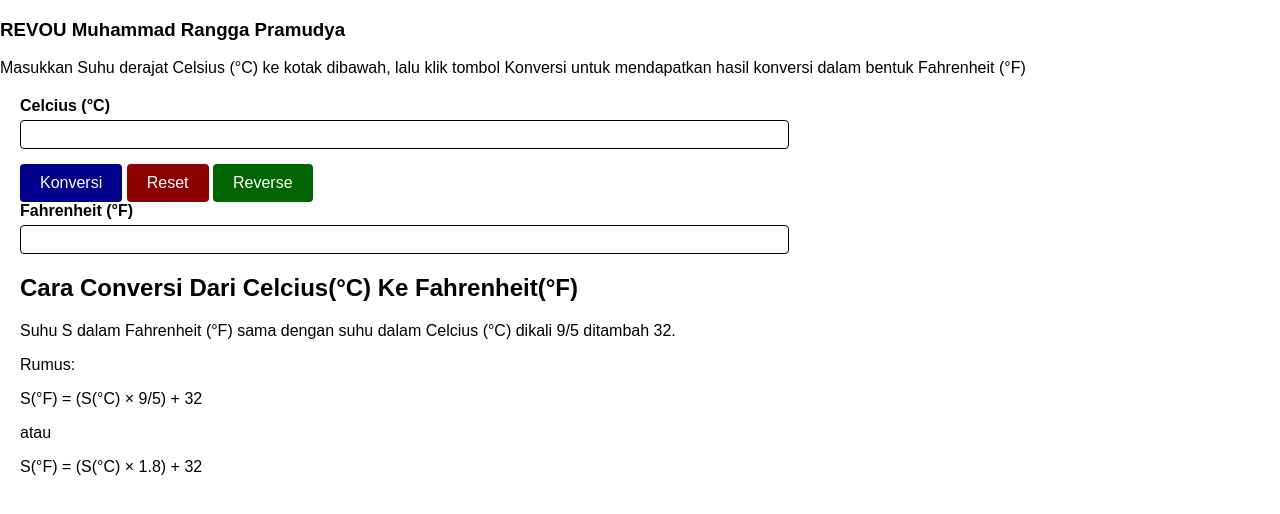
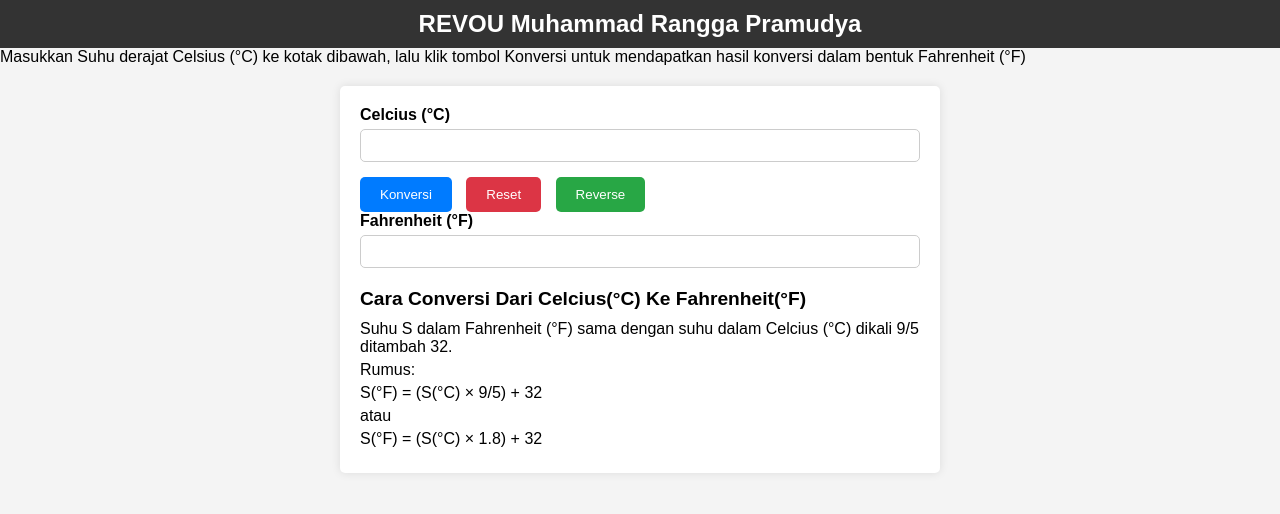
Before and after one commit to revou-fundamental-course/5-feb-24-rnggprmd, a plain HTML site: page index.html in a window 1280 px wide. Drawn offline with Linux system fonts and the light colour scheme.

Commit message:
add html

```diff
--- a/css/style.css
+++ b/css/style.css
@@ -1,86 +1,102 @@
+/* Reset default margin and padding */
+* {
+  margin: 0;
+  padding: 0;
+  box-sizing: border-box;
+}
+
+/* Body styles */
 body {
   font-family: Arial, sans-serif;
   margin: 0;
   padding: 0;
+  background-color: #f4f4f4;
 }
 
+/* Header styles */
+#navigation-bar {
+  background-color: #333;
+  color: #fff;
+  padding: 10px;
+  text-align: center;
+}
+
+#logo {
+  font-size: 1.5rem;
+}
+
+/* Main container styles */
 .container {
+  max-width: 600px;
+  margin: 20px auto;
   padding: 20px;
   border-radius: 5px;
+  background-color: #fff;
+  box-shadow: 0 0 10px rgba(0, 0, 0, 0.1);
 }
 
+/* Input section styles */
 .input-section {
   margin-bottom: 15px;
 }
 
 .input-section label {
-  display: flex;
+  display: block;
   margin-bottom: 5px;
   font-weight: bold;
 }
 
 .input-field {
-  width: 62%;
-  padding: 6px;
-  border: 1px solid black;
-  border-radius: 4px;
-  box-sizing: border-box;
+  width: 100%;
+  padding: 8px;
+  border: 1px solid #ccc;
+  border-radius: 5px;
 }
 
-.button-container {
-  display: flex;
-  justify-content: space-between;
+/* Button styles */
+.btn-konversi,
+.btn-reset,
+.btn-reverse {
+  display: inline-block;
+  padding: 10px 20px;
+  margin-right: 10px;
+  border: none;
+  border-radius: 5px;
+  cursor: pointer;
+  transition: background-color 0.3s;
 }
 
 .btn-konversi {
-  padding: 10px 20px;
-  border: none;
-  border-radius: 4px;
-  cursor: pointer;
-  background-color: darkblue;
+  background-color: #007bff;
   color: #fff;
-  font-size: 16px;
-  transition: background-color 0.3s;
 }
 
 .btn-reset {
-  padding: 10px 20px;
-  border: none;
-  border-radius: 4px;
-  cursor: pointer;
-  background-color: darkred;
+  background-color: #dc3545;
   color: #fff;
-  font-size: 16px;
-  transition: background-color 0.3s;
 }
 
 .btn-reverse {
-  padding: 10px 20px;
-  border: none;
-  border-radius: 4px;
-  cursor: pointer;
-  background-color: darkgreen;
+  background-color: #28a745;
   color: #fff;
-  font-size: 16px;
-  transition: background-color 0.3s;
 }
 
-.btn-konversi:active {
-  transform: translateY(4px);
+.btn-konversi:hover,
+.btn-reset:hover,
+.btn-reverse:hover {
+  background-color: #0056b3;
 }
 
-.btn-reset:active {
-  transform: translateY(4px);
-}
-
-.btn-reverse:active {
-  transform: translateY(4px);
-}
-
-button:hover {
-  background-color: black;
-}
-
+/* Formula section styles */
 .formula-section {
   margin-top: 20px;
 }
+
+.formula-section h2 {
+  font-size: 1.2rem;
+  margin-bottom: 10px;
+}
+
+.formula-section p {
+  margin-bottom: 5px;
+}
--- a/index.html
+++ b/index.html
@@ -11,15 +11,14 @@
         <h3 id="logo">REVOU Muhammad Rangga Pramudya</h3>
     </header>
     <span>Masukkan Suhu derajat Celsius (&deg;C) ke kotak dibawah, lalu klik tombol Konversi untuk mendapatkan hasil konversi dalam bentuk Fahrenheit (&deg;F)</span>
-    </div>
     <div class="container">
         <div class="input-section">
             <label for="celsius">Celcius (&deg;C)</label>
             <input type="number" id="celsius" class="input-field">
         </div>
-      <button class="btn-konversi" id="convert">Konversi</button>
-      <button class="btn-reset" id="reset">Reset</button>
-      <button class="btn-reverse" id="change">Reverse</button>
+        <button class="btn-konversi" type="submit" id="convert">Konversi</button>
+        <button class="btn-reset" type="reset" id="reset">Reset</button>
+        <button class="btn-reverse" type="submit" id="change">Reverse</button>
         <div class="input-section">
             <label for="fahrenheit">Fahrenheit (&deg;F)</label>
             <input type="number" id="fahrenheit" class="input-field">
@@ -36,6 +35,6 @@
             <p>S(&deg;F) = (S(&deg;C) × 1.8) + 32</p>
         </div>
     </div>
-    <script src="js/index.js"></script>
+    <script src="js/script.js"></script>
 </body>
 </html>
--- a/js/script.js
+++ b/js/script.js
@@ -0,0 +1,49 @@
+// Select input fields and buttons
+const celsiusInput = document.getElementById('celsius');
+const fahrenheitInput = document.getElementById('fahrenheit');
+const convertButton = document.getElementById('convert');
+const resetButton = document.getElementById('reset');
+const reverseButton = document.getElementById('change');
+
+// Function to convert Celsius to Fahrenheit
+function convertToCelsius(celsius) {
+    return (celsius * 9 / 5) + 32;
+}
+
+// Function to convert Fahrenheit to Celsius
+function convertToFahrenheit(fahrenheit) {
+    return (fahrenheit - 32) * 5 / 9;
+}
+
+// Function to handle conversion
+function handleConversion() {
+    const celsius = parseFloat(celsiusInput.value);
+    if (!isNaN(celsius)) {
+        const fahrenheit = convertToCelsius(celsius);
+        fahrenheitInput.value = fahrenheit.toFixed(2);
+    } else {
+        alert('Masukkan suhu dalam angka!');
+    }
+}
+
+// Function to handle reset
+function handleReset() {
+    celsiusInput.value = '';
+    fahrenheitInput.value = '';
+}
+
+// Function to handle reverse conversion
+function handleReverse() {
+    const fahrenheit = parseFloat(fahrenheitInput.value);
+    if (!isNaN(fahrenheit)) {
+        const celsius = convertToFahrenheit(fahrenheit);
+        celsiusInput.value = celsius.toFixed(2);
+    } else {
+        alert('Masukkan suhu dalam angka!');
+    }
+}
+
+// Event listeners for buttons
+convertButton.addEventListener('click', handleConversion);
+resetButton.addEventListener('click', handleReset);
+reverseButton.addEventListener('click', handleReverse);
```
Lines whose indentation alone changed are shown as unchanged.
